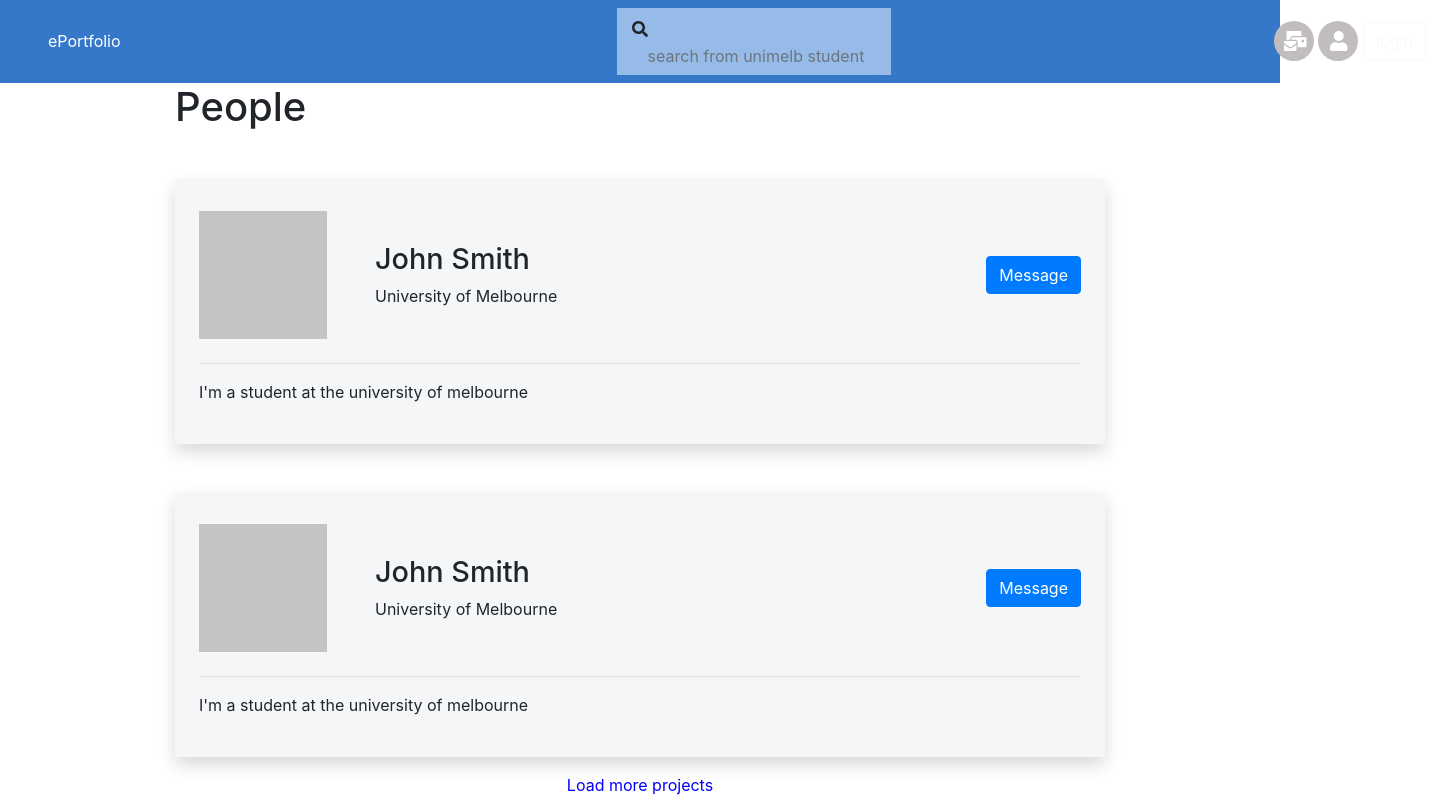
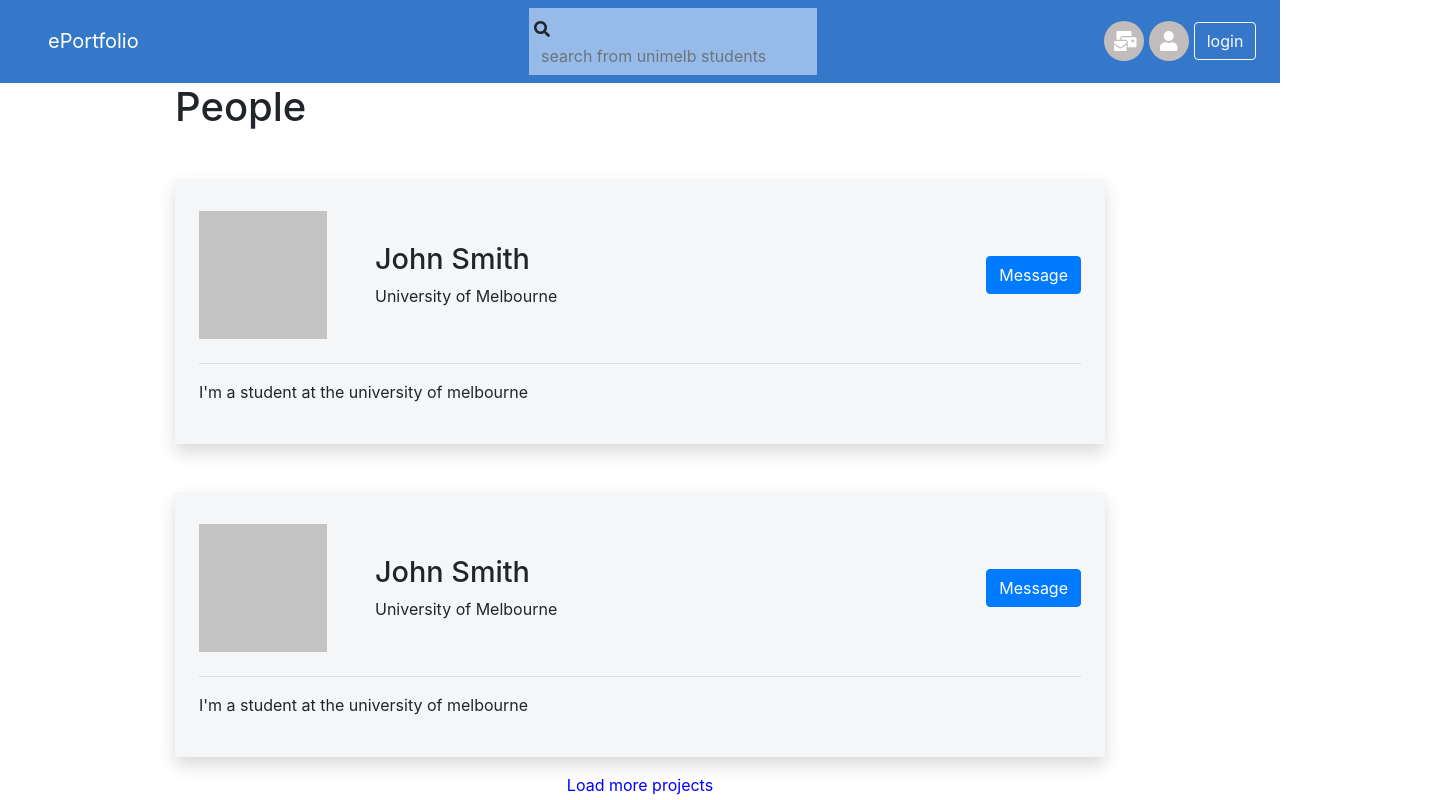
Before and after one commit to YanZhangBeef/IT-Project, a React (Create React App) app in the folder eportfolio/: page /search in a window 1280 px wide. Shown: the top 800 px of the page, 1441 px wide, since content can reach past the window. Built offline with nearby package versions, Linux system fonts and the light colour scheme.

Commit message:
massive clean up
using modules.css only & delete the pngs & fix the indentations

```diff
--- a/eportfolio/src/components/navigation/Navbar.css
+++ /dev/null
@@ -1,59 +0,0 @@
-#navbar{
-    background-color: #3578C9;
-}
-#searchform{
-    margin-right:30rem;
-}
-.form-control{
-    margin-left: 0.25rem;
-}
-#eporfo{
-    color: white;
-}
-.input-group-prepend{
-    margin-top: 0.8rem;
-}
-#search{
-    margin-left: 30rem;
-    background-color: #96bbe8;
-    width: 20rem;
-}
-#searchinput{
-    background-color: #96bbe8;
-    border: 0ch;
-}
-#eport{
-    color: white;
-    font-size: medium;
-    margin-left:2rem;
-}
-#icons{
-    margin-left: 23rem;
-    width:13rem;
-
-}
-#searchinput{
-    width: 15rem;
-
-}
-#circle{
-
-    width: 2.5rem;
-    height: 2.5rem;
-    background: rgb(193, 189, 189);
-    margin-right: 0.3rem;
-    border-radius: 2rem;
-
-}
-#MailBulk{
-    margin-left: 0.65rem;
-}
-#user{
-    margin-left: 0.72rem;
-}
-#imailbulk{
-    color: white;
-}
-#iuser{
-    color: white;
-}
--- a/eportfolio/src/components/navigation/Navbar.js
+++ b/eportfolio/src/components/navigation/Navbar.js
@@ -1,40 +1,44 @@
 import React from "react";
-import { Link } from "react-router-dom";
 import { FontAwesomeIcon } from "@fortawesome/react-fontawesome";
+import navbarStyles from './Navbar.module.css';
 import {
   faMailBulk,
   faUser,
   faSearch,
 } from "@fortawesome/free-solid-svg-icons";
-import "./Navbar.css";
+
 export default function Navbar(props) {
   return (
-<nav class="navbar navbar-expand-xl navbar-light" id = "navbar">
-    <a class="navbar-brand" id = "eport">ePortfolio</a>
+    <nav className={`navbar navbar-expand-xl navbar-light ${navbarStyles.navbar}`}>
+      <a class = "navbar-brand"
+      style = {{marginLeft: "2rem", color:"white"}}
+       >ePortfolio</a>
 
-
-  <div class="container" id = "search">
+      <div className={`d-flex align-items-center" ${navbarStyles.searchbarContainer}`}>
         <form class="form-inline">
           <div class="input-group">
-      <div class="input-group-prepend">
-      <FontAwesomeIcon icon={ faSearch} />
+            <div  className={`input-group-prepend ${navbarStyles.inputGroupPrepend}`}>
+              <FontAwesomeIcon icon={ faSearch}/>
             </div>
-      <input type="text" class="form-control" id="searchinput" placeholder="search from unimelb students" aria-describedby="basic-addon1"/>
+            <input type="text" class="form-control"
+            style = {{border: "0ch", backgroundColor: "#96bbe8",width: "18rem"}}
+            placeholder="search from unimelb students"
+            aria-describedby="basic-addon1"/>
           </div>
         </form>
     </div>
 
-
-
-     <div class="container-fluid" id = "icons">
-    <div class = "circle" id = "circle">
-      <a class="navbar-brand" href="/chat" id = "MailBulk"><FontAwesomeIcon icon={faMailBulk} id="imailbulk"/></a>
+      <a className={`navbar-brand ${navbarStyles.iconsHolder}`}>
+        <div class="d-flex align-items-center">
+          <div className = {navbarStyles.circle}>
+            <a class="navbar-brand" href="/chat" ><FontAwesomeIcon icon={faMailBulk} className={`${navbarStyles.mailIcon}`}/></a>
           </div>
-    <div class = "circle" id = "circle">
-    <a class="navbar-brand" href="/" id = "user"><FontAwesomeIcon icon={ faUser} id = "iuser" /></a>
+          <div className = {navbarStyles.circle}>
+            <a class="navbar-brand" href="/"><FontAwesomeIcon icon={ faUser} className={`${navbarStyles.peopleIcon}`} /></a>
           </div>
           <a class="btn btn-outline-light" href="/login" role="button">login</a>
         </div>
+      </a>
     </nav>
   )
 }
--- /dev/null
+++ b/eportfolio/src/components/navigation/Navbar.module.css
@@ -0,0 +1,42 @@
+.circle{
+    width: 2.5rem;
+    height: 2.5rem;
+    background: rgb(193, 189, 189);
+    margin-right: 0.3rem;
+    border-radius: 2rem;
+
+}
+.eporfo{
+    color: white;
+    margin-left:2rem;
+}
+
+.navbar{
+    background-color: #3578C9;
+    box-sizing: border-box;
+}
+
+.searchbarContainer{
+    background-Color: #96bbe8;
+    margin-Left: 30%;
+    width: 40rem;
+
+}
+.inputGroupPrepend{
+    margin-top: 0.8rem;
+    margin-left: 0.3rem;
+
+}
+.iconsHolder{
+    margin-left: 23%;
+    width:13rem;
+
+}
+.peopleIcon{
+    margin-left: 0.72rem;
+    color: white;
+}
+.mailIcon{
+    margin-left: 0.6rem;
+    color: white;
+}
```
Also changed, not shown: eportfolio/src/components/navigation/img/MailIcon.png (deleted), eportfolio/src/components/navigation/img/peopleIcon.png (deleted). Lines whose indentation alone changed are shown as unchanged.
